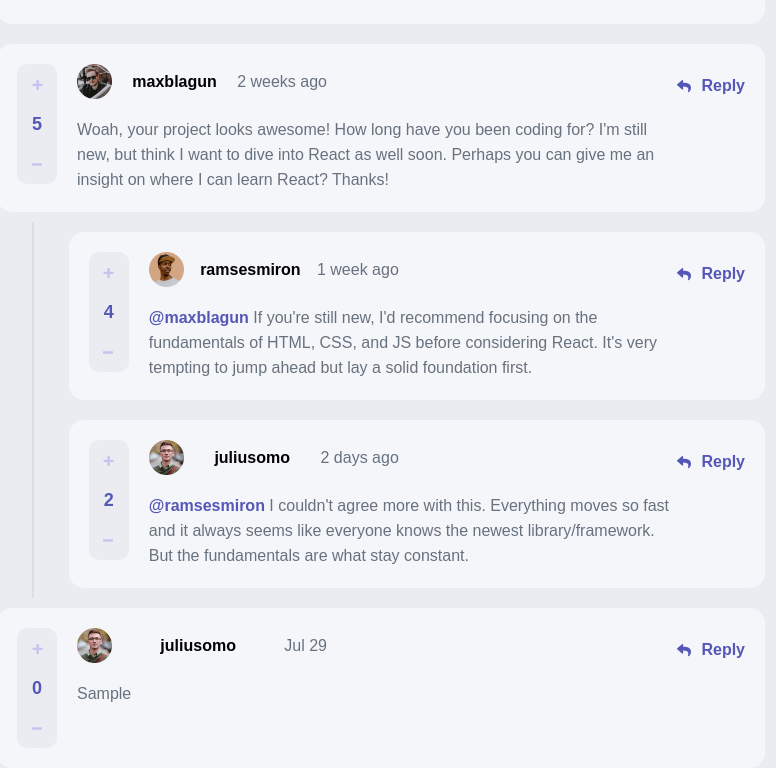
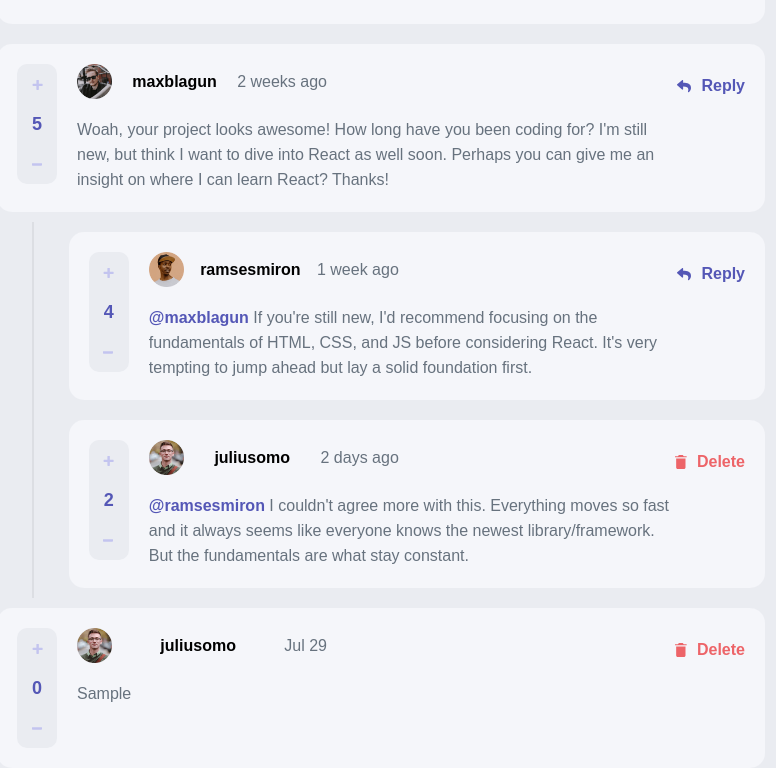
Before and after one commit to Hichahy/interactive-comments, a React (Create React App) app: page / in a window 1280 px wide. Both pictures are taken after typing "Sample" into the empty fields and a click on the button "SEND". Shown: the part 174-942 px from the top of the page, without its empty margins (259-1035 px from the left). Built offline with nearby package versions, Linux system fonts and the light colour scheme.

Commit message:
feat: aded delete button on user comment

```diff
--- a/src/app.scss
+++ b/src/app.scss
@@ -34,3 +34,27 @@ body {
     font-size: 16px;
   }
 }
+
+
+@keyframes fadein {
+  from { opacity: 0; }
+  to   { opacity: 1; }
+}
+
+/* Firefox < 16 */
+@-moz-keyframes fadein {
+  from { opacity: 0; }
+  to   { opacity: 1; }
+}
+
+/* Safari, Chrome and Opera > 12.1 */
+@-webkit-keyframes fadein {
+  from { opacity: 0; }
+  to   { opacity: 1; }
+}
+
+/* Internet Explorer */
+@-ms-keyframes fadein {
+  from { opacity: 0; }
+  to   { opacity: 1; }
+}
--- a/src/components/newComment/NewComment.js
+++ b/src/components/newComment/NewComment.js
@@ -76,7 +76,7 @@ const Avatar = styled.img`
   }
 `;
 
-const NewComment = ({ dataUsers, setDataUsers, setLoadData }) => {
+const NewComment = ({ dataUsers, setDataUsers }) => {
   const [valueComment, setValueComment] = useState("");
 
   const handleTextArea = (e) => {
--- a/src/components/userComments/UserComments.js
+++ b/src/components/userComments/UserComments.js
@@ -153,11 +153,39 @@ const ReplyBox = styled.div`
   flexdirection: column;
 `;
 
+const DeleteButton = styled.button`
+  border: none;
+  background: transparent;
+  width: 75px;
+  display: flex;
+  align-items: center;
+  justify-content: space-between;
+  font-size: 16px;
+  font-weight: 700;
+  color: hsl(358, 79%, 66%);
+  fill: hsl(358, 79%, 66%);
+  cursor: pointer;
+  svg {
+    margin-right: 10px;
+  }
+
+  &:hover {
+    color: hsl(357, 100%, 86%);
+    fill: hsl(357, 100%, 86%);
+  }
+
+  @media (min-width: 515px) {
+    margin-top: 13px;
+    align-items: center;
+    height: max-content;
+  }
+`;
+
 const UserComments = ({ dataUsers }) => {
   if (!dataUsers) {
     return <p>loading...</p>;
   }
-
+  console.log(`object`, dataUsers.currentUser.username);
   return dataUsers.comments.map((i) => (
     <div style={{ maxWidth: "48rem", width: "100%" }} key={i.id}>
       <CommentDiv>
@@ -187,12 +215,21 @@ const UserComments = ({ dataUsers }) => {
             </svg>
           </ButtonRate>
         </ButtonRateDiv>
+        {i.user.username !== dataUsers.currentUser.username ? (
           <ButtonReply>
             <svg width="14" height="13" xmlns="http://www.w3.org/2000/svg">
               <path d="M.227 4.316 5.04.16a.657.657 0 0 1 1.085.497v2.189c4.392.05 7.875.93 7.875 5.093 0 1.68-1.082 3.344-2.279 4.214-.373.272-.905-.07-.767-.51 1.24-3.964-.588-5.017-4.829-5.078v2.404c0 .566-.664.86-1.085.496L.227 5.31a.657.657 0 0 1 0-.993Z" />
             </svg>
             Reply
           </ButtonReply>
+        ) : (
+          <DeleteButton>
+            <svg width="12" height="14" xmlns="http://www.w3.org/2000/svg">
+              <path d="M1.167 12.448c0 .854.7 1.552 1.555 1.552h6.222c.856 0 1.556-.698 1.556-1.552V3.5H1.167v8.948Zm10.5-11.281H8.75L7.773 0h-3.88l-.976 1.167H0v1.166h11.667V1.167Z" />
+            </svg>
+            Delete
+          </DeleteButton>
+        )}
       </CommentDiv>
       {i.replies.length > 0
         ? i.replies.map((r) => (
@@ -200,7 +237,7 @@ const UserComments = ({ dataUsers }) => {
               <div style={{ display: "flex", width: "100%" }}>
                 <LineReply />
                 <CommentDiv reply={true}>
-                  <div style={{width: "100%"}}>
+                  <div style={{ width: "100%" }}>
                     <HeaderComment>
                       <HeaderUser>
                         <Avatar src={r.user.image.png}></Avatar>
@@ -237,6 +274,7 @@ const UserComments = ({ dataUsers }) => {
                       </svg>
                     </ButtonRate>
                   </ButtonRateDiv>
+                  {r.user.username !== dataUsers.currentUser.username ? (
                     <ButtonReply>
                       <svg
                         width="14"
@@ -247,6 +285,18 @@ const UserComments = ({ dataUsers }) => {
                       </svg>
                       Reply
                     </ButtonReply>
+                  ) : (
+                    <DeleteButton>
+                      <svg
+                        width="12"
+                        height="14"
+                        xmlns="http://www.w3.org/2000/svg"
+                      >
+                        <path d="M1.167 12.448c0 .854.7 1.552 1.555 1.552h6.222c.856 0 1.556-.698 1.556-1.552V3.5H1.167v8.948Zm10.5-11.281H8.75L7.773 0h-3.88l-.976 1.167H0v1.166h11.667V1.167Z" />
+                      </svg>
+                      Delete
+                    </DeleteButton>
+                  )}
                 </CommentDiv>
               </div>
             </ReplyBox>
```
Lines whose indentation alone changed are shown as unchanged.
